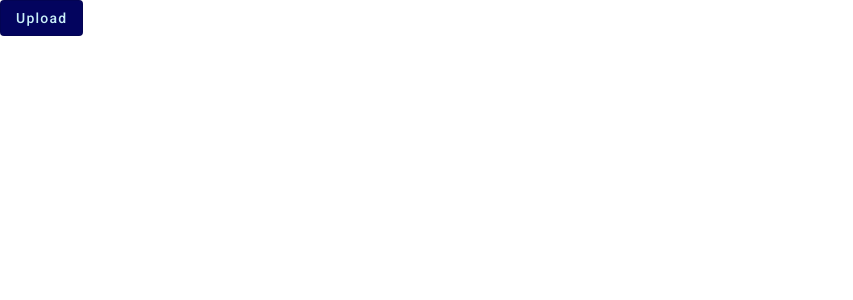
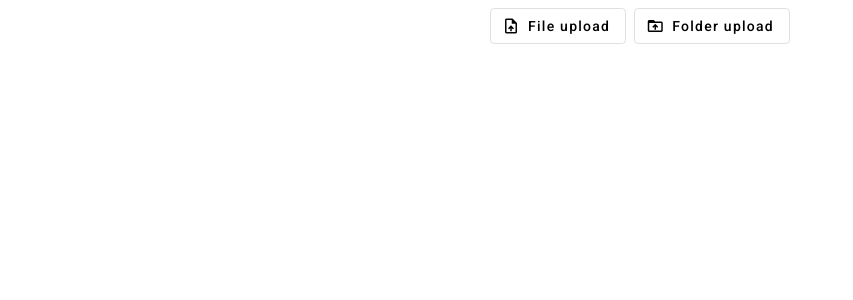
Before and after one commit to akarsh-23/FileShare, an Angular app: page /upload in a window 1280 px wide. Shown: the top 300 px of the page, without its empty margins (0-853 px from the left). Built offline with nearby package versions, Linux system fonts and the light colour scheme.

Commit message:
updated upload buttons appearance

```diff
--- a/src/app/file-upload/file-upload.component.css
+++ b/src/app/file-upload/file-upload.component.css
@@ -0,0 +1,13 @@
+.upload-buttons {
+    display: flex;
+    align-items: center;
+    gap: .5rem;
+    padding: .5rem;
+    width: fit-content;
+    margin: auto;
+}
+
+.button-wrapper {
+    display: flex;
+    align-items: center;
+}
--- a/src/app/file-upload/file-upload.component.html
+++ b/src/app/file-upload/file-upload.component.html
@@ -1,4 +1,16 @@
-<div class="m-auto" style="width: fit-content;">
-    <button style="background-color: #03045E; color: #CAF0F8;" type="button" mat-stroked-button (click)="fileInput.click()">Upload</button>
-    <input hidden (change)="uploadImages($event)" #fileInput type="file" id="file" [formControl]="files" webkitdirectory directory multiple>
+<div class="upload-buttons">
+    <div class="button-wrapper">
+        <button type="button" mat-stroked-button (click)="fileInput.click()">
+            <mat-icon>upload_file</mat-icon>File upload
+        </button>
+        <input type="file" hidden #fileInput [formControl]="files" (change)="uploadFiles($event)" multiple
+            aria-label="File upload">
+    </div>
+    <div class="button-wrapper">
+        <button type="button" mat-stroked-button (click)="folderInput.click()">
+            <mat-icon>drive_folder_upload</mat-icon>Folder upload
+        </button>
+        <input type="file" hidden #folderInput [formControl]="files" (change)="uploadFiles($event)" webkitdirectory
+            directory multiple aria-label="Folder upload">
+    </div>
 </div>
--- a/src/app/file-upload/file-upload.component.ts
+++ b/src/app/file-upload/file-upload.component.ts
@@ -4,6 +4,7 @@ import { MatSnackBar } from '@angular/material/snack-bar';
 import { FormControl } from '@angular/forms';
 import { FormsModule, ReactiveFormsModule } from '@angular/forms';
 import { MatButtonModule } from '@angular/material/button';
+import { MatIconModule } from '@angular/material/icon'
 
 @Component({
   selector: 'app-file-upload',
@@ -11,6 +12,7 @@ import { MatButtonModule } from '@angular/material/button';
   imports: [
     FormsModule,
     MatButtonModule,
+    MatIconModule,
     ReactiveFormsModule
   ],
   templateUrl: './file-upload.component.html',
@@ -22,7 +24,7 @@ export class FileUploadComponent {
 
   constructor(private fileUploadService: FileUploadService, private snackBar: MatSnackBar) { }
 
-  uploadImages(event:any){
+  uploadFiles(event:any){
     console.log("Uploading image")
     if(this.files.valid){
       this.fileUploadService.uploadImage(this.user_id, event.target.files).subscribe(
--- a/src/index.html
+++ b/src/index.html
@@ -8,8 +8,10 @@
   <link rel="icon" type="image/x-icon" href="favicon.ico">
   <link href="https://fonts.googleapis.com/css2?family=Roboto:wght@300;400;500&display=swap" rel="stylesheet">
   <link href="https://fonts.googleapis.com/icon?family=Material+Icons" rel="stylesheet">
+  <link href="https://cdn.jsdelivr.net/npm/bootstrap@5.3.3/dist/css/bootstrap.min.css" rel="stylesheet" integrity="sha384-QWTKZyjpPEjISv5WaRU9OFeRpok6YctnYmDr5pNlyT2bRjXh0JMhjY6hW+ALEwIH" crossorigin="anonymous">
 </head>
 <body class="mat-typography">
   <app-root></app-root>
+  <script src="https://cdn.jsdelivr.net/npm/bootstrap@5.3.3/dist/js/bootstrap.bundle.min.js" integrity="sha384-YvpcrYf0tY3lHB60NNkmXc5s9fDVZLESaAA55NDzOxhy9GkcIdslK1eN7N6jIeHz" crossorigin="anonymous"></script>
 </body>
 </html>
```
Also changed, not shown: 20 other files (tests, documents, lock files or other folders).
